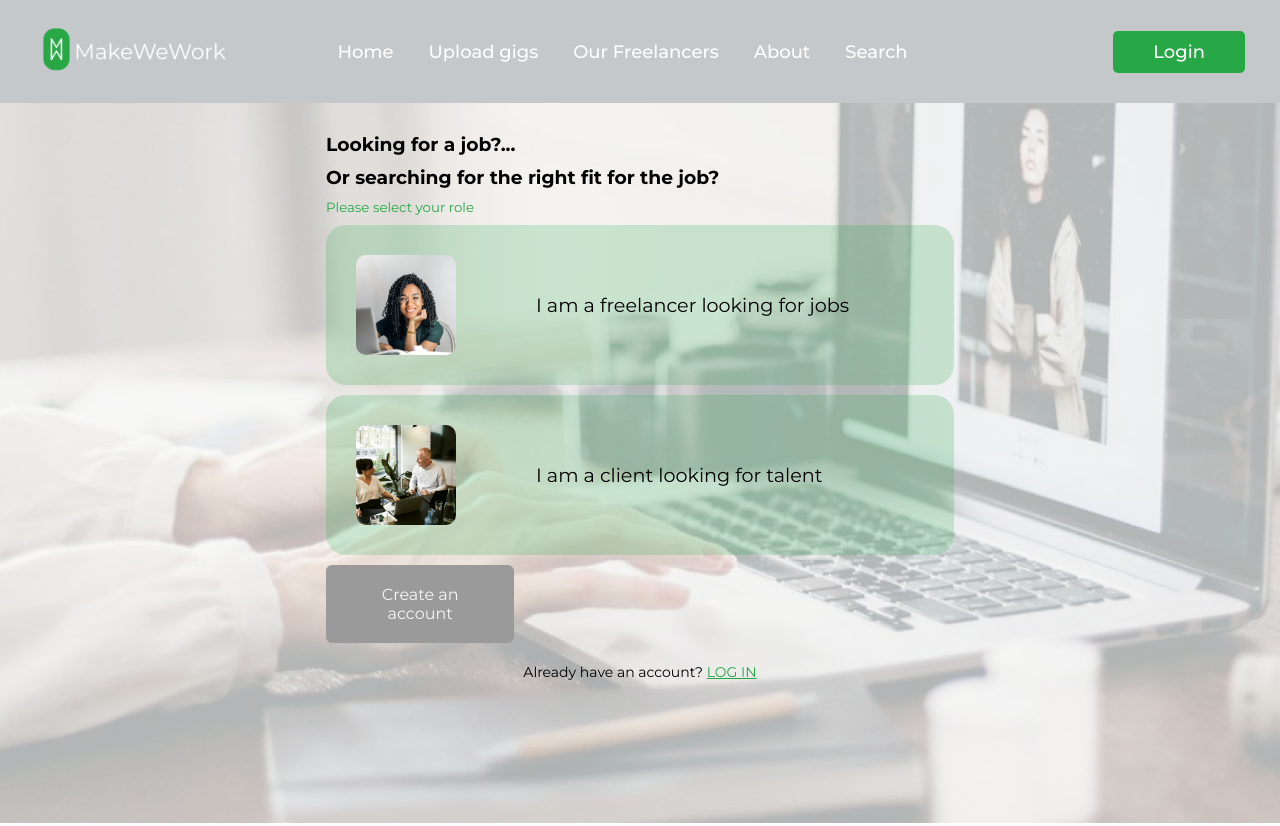
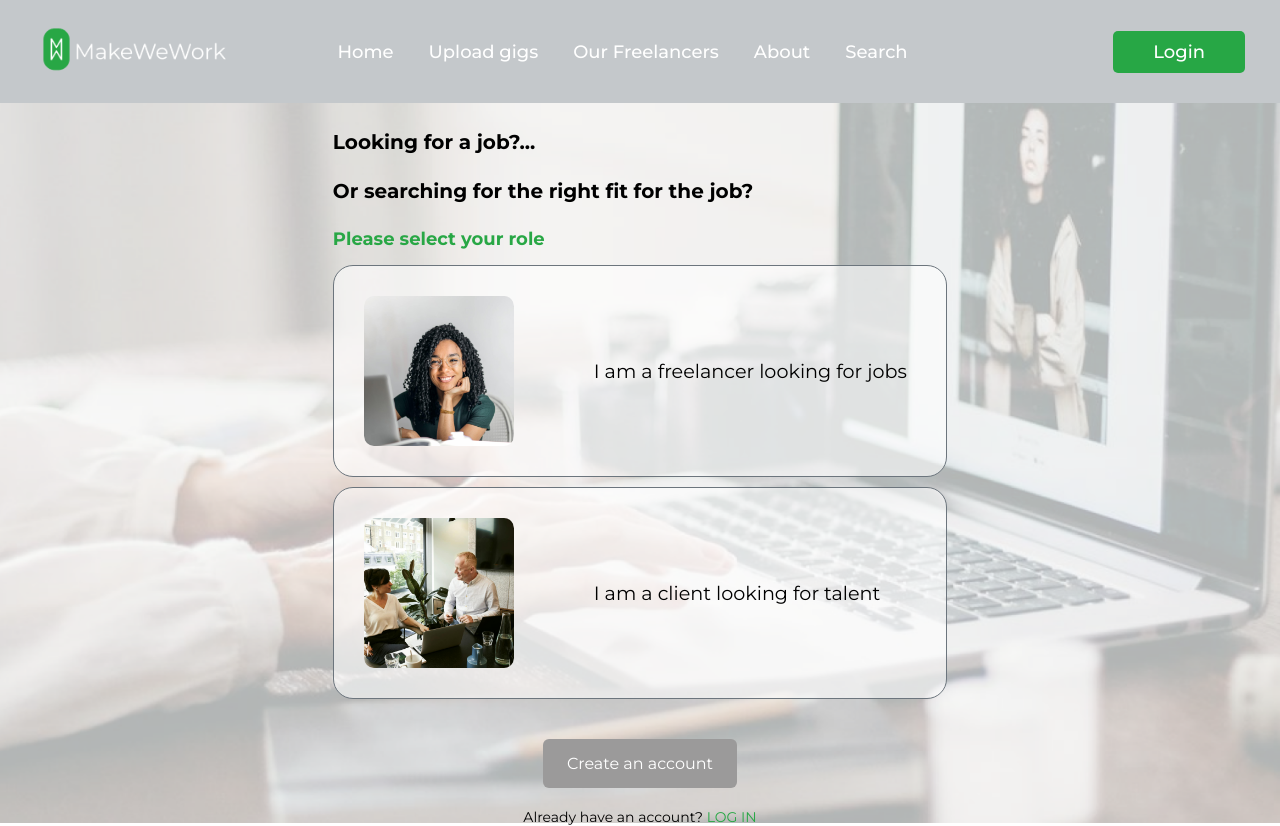
Before and after one commit to MakeWework/MakeWework, a React (Vite) app: page /sign_up in a window 1280 px wide. Built offline with nearby package versions, Linux system fonts and the light colour scheme.

Commit message:
sign up modifications

```diff
--- a/src/App.css
+++ b/src/App.css
@@ -282,97 +282,77 @@ hr {
   }
 }
 
-
-
 /* Sign Up for different User types */
 
-#signup
-{
+#signup {
   background-image: url(./assets/Signup_default.png);
-
   background-repeat: no-repeat;
   background-size: cover;
   background-position: center;
-
   width: 100%;
-
   display: flex;
   justify-content: center;
 }
 
-#signup-container
-{
+#signup-container {
   width: 60%;
   height: 90vh;
-
-      padding:0px 70px 0px 70px ;
+  display: flex;
+  justify-content: center;
+  align-items: center;
 }
 
-#usertype
-{
+#usertype {
   display: flex;
   flex-direction: column;
-
   padding-top: 30px;
+  width: 80%;
 }
 
-#usertype h3
-{
-      margin-bottom: 10px;
+#usertype h3 {
+  margin-bottom: 25px;
+  font-size: 20px;
 }
 
-#role
-{
+#role {
   font-size: smaller;
-      color: #28A745;
-
-      margin-bottom: 10px;
+  color: #28a745;
+  font-size: 18px;
+  margin-bottom: 15px;
+  font-weight: 700;
 }
 
-
 /* Cards for both user types */
-#freelancercard, #clientcard
-{
+#freelancercard,
+#clientcard {
   display: flex;
   align-items: center;
-
   padding: 30px;
-
-      background-color: #28a74636;
+  border: 1px solid #6c757d;
   border-radius: 20px;
-
   width: 100%;
   height: 200%;
-
   margin-bottom: 10px;
-
   font-size: larger;
   cursor: pointer;
-
 }
 
-#freelancerPic
-{
-      width: 100px;
-      height: 100px;
+#freelancerPic {
+  width: 150px;
+  height: 150px;
   margin-right: 80px;
-
   border-radius: 10px;
-
   background-image: url(./assets/freelancer_Pic.png);
   background-repeat: no-repeat;
   background-size: cover;
   background-position: center;
 }
 
-#clientPic
-{
-      width: 100px;
-      height: 100px;
+#clientPic {
+  width: 150px;
+  height: 150px;
   margin-right: 80px;
-
   border-radius: 10px;
-
   background-image: url(./assets/clientPic.png);
   background-repeat: no-repeat;
   background-size: cover;
@@ -382,218 +362,157 @@ hr {
 /* Card Animations*/
 
 #freelancercard:hover,
-#freelancercard:focus-visible
-{
-      border: 2px solid;
-      border-color: #28A745B2;
+#freelancercard:focus-visible,
+#clientcard:hover,
+#clientcard:focus-visible {
+  border: 1px solid #28a745b2;
 }
 
-#clientcard:hover,
-#clientcard:focus-visible
-{
-      border: 2px solid;
-      border-color: #28A745B2;
+/* Create Account button */
+#createacct {
+  align-self: center;
+  border: none;
+  border-radius: 6px;
+  margin-bottom: 20px;
+  padding: 15px 24px 15px 24px;
+  background-color: rgb(155, 154, 154);
+  font-size: medium;
+  color: #fff;
+}
+.create-btn {
+  display: flex;
+  justify-content: center;
+  margin-top: 30px;
 }
 
-
-          /* Create Account button */
-
-
-
-
-#createacct
-{
-      width: 30%;
-      align-self: center;
-
-      border: none;
-      border-radius: 6px;
-
-      margin-bottom: 20px;
-
-      padding: 20px 24px 20px 24px;
-
-      background-color: rgb(155, 154, 154);
-
-      font-size: medium;
-      color: whitesmoke;
-
-      cursor: pointer;
-
-      box-shadow:
-      100px 100px 80px rgba(0, 0, 0, 0.06);
-
-      position: relative;
-
-      overflow: hidden;
+#createacct:hover,
+#createacct:focus-visible {
+  background-color: #4caf50;
+  color: #fff;
 }
 
-
-
-#createacct:hover,
-#createacct:focus-visible
-{
-      background-color: #28A745B2;
-
-      color: whitesmoke;
-      border-color: whitesmoke;
-      border: 1px solid;
-}
-
-
-
-#have-acct
-{
+#have-acct {
   font-size: 14px;
   align-self: center;
 }
 
-#usertype a
-{
-      color: #28A745;
+#usertype a {
+  color: #28a745;
 }
 
 /* Create Account Page */
-
-#create-acct-container
-{
+#create-acct-container {
   width: 100%;
   height: 100vh;
-
   display: flex;
   flex-direction: column;
   align-items: center;
-
   padding: 20px 200px 30px 200px;
 }
 
-#create-acct-form
-{
+#create-acct-form {
   width: 60%;
-
   display: flex;
   flex-direction: column;
   align-items: center;
 }
 
-#google-signup
-{
+#google-signup {
   width: 70%;
-      background-color: #28A745;
+  background-color: #28a745;
   display: flex;
   justify-content: center;
   align-self: center;
-
   margin-top: 20px;
   margin-bottom: 20px;
-
   border-radius: 16px;
-
   padding-top: 10px;
   padding-bottom: 10px;
-
   position: relative;
-
   cursor: pointer;
 }
 
-#google-icon
-{
+#google-icon {
   position: absolute;
   left: 80px;
   top: 40%;
   transform: translateY(-20%);
 }
 
-#name, #email, #password, #confirm-pass, #phone
-{
+#name,
+#email,
+#password,
+#confirm-pass,
+#phone {
   width: 100%;
-
   margin-top: 10px;
-
 }
 
-#name
-{
+#name {
   display: flex;
-      justify-content:space-between;
+  justify-content: space-between;
 }
 
-#name input
-{
+#name input {
   width: 40%;
   padding: 10px 45px 10px 10px;
 }
 
-#email input
-{
+#email input {
   width: 100%;
   padding: 10px 45px 10px 10px;
 }
 
-#password input
-{
+#password input {
   width: 100%;
   padding: 10px 45px 10px 10px;
 }
 
-#confirm-pass input
-{
+#confirm-pass input {
   width: 100%;
   padding: 10px 45px 10px 10px;
 }
 
-#phone input
-{
+#phone input {
   width: 100%;
   padding: 10px 45px 10px 10px;
 }
 
-#promotional-email, #acknowledgement
-{
+#promotional-email,
+#acknowledgement {
   width: 100%;
-
   margin-top: 10px;
   display: flex;
   align-items: center;
-
   padding-right: 200px;
-
   font-size: 12px;
 }
 
-#promotional-email label input
-{
+#promotional-email label input {
   accent-color: rgb(115, 233, 115);
   margin-right: 40px;
 }
 
-#acknowledgement label input
-{
+#acknowledgement label input {
   accent-color: rgb(115, 233, 115);
   margin-right: 40px;
 }
 
-#create-acct-form button
-{
+#create-acct-form button {
   border-style: none;
   border-radius: 14px;
-      background-color: #B8B8B8;
+  background-color: #b8b8b8;
   margin-top: 20px;
   padding: 10px 30px 10px 30px;
-
   color: whitesmoke;
-
   cursor: pointer;
 }
 
-#create-acct-form p
-{
+#create-acct-form p {
   margin-top: 10px;
   font-size: 12px;
 }
 
-#create-acct-form a
-{
-      color: #28A745;
+#create-acct-form a {
+  color: #28a745;
 }
--- a/src/index.css
+++ b/src/index.css
@@ -8,5 +8,4 @@
 }
 button:hover {
   cursor: pointer;
-  opacity: 0.8;
 }
--- a/src/pages/Create_acct.jsx
+++ b/src/pages/Create_acct.jsx
@@ -4,13 +4,10 @@ import Navbar from "../components/Navbar";
 function CreateAcct() {
   return (
     <div>
-            <Navbar/>
+      <Navbar />
 
       <div id="create-acct-container">
-
-
         <div id="create-acct-form">
-
           <div id="google-signup">
             <FcGoogle id="google-icon" />
             Continue with Google
@@ -28,7 +25,10 @@ function CreateAcct() {
           </div>
 
           <div id="password">
-                    <input type="Password" placeholder="Password (8 or more characters)"></input>
+            <input
+              type="Password"
+              placeholder="Password (8 or more characters)"
+            ></input>
           </div>
 
           <div id="confirm-pass">
@@ -39,34 +39,31 @@ function CreateAcct() {
             <input type="text" placeholder="+234 000 0000 000"></input>
           </div>
 
-
-
           <div id="promotional-email">
-
-                    <label><input type="checkbox"/></label>
+            <label>
+              <input type="checkbox" />
+            </label>
             <p>Send me promotional emails and tips on how to find talent</p>
-
           </div>
 
           <div id="acknowledgement">
-
-                    <label><input type="checkbox"/></label>
-                    <p>I acknowledge and agree to MakeWeWork terms of use, user agreement, and privacy policies.</p>
-
+            <label>
+              <input type="checkbox" />
+            </label>
+            <p>
+              I acknowledge and agree to MakeWeWork terms of use, user
+              agreement, and privacy policies.
+            </p>
           </div>
 
           <button type="submit">Sign Up</button>
 
-                <p>Looking for work? <a href="/">Join as a talent.</a></p>
-
-
-            </div>
-
-
-
+          <p>
+            Looking for work? <a href="/">Join as a talent.</a>
+          </p>
         </div>
       </div>
-
+    </div>
   );
 }
 
--- a/src/pages/Signup.jsx
+++ b/src/pages/Signup.jsx
@@ -1,73 +1,79 @@
-import {useState} from "react";
+import { useState } from "react";
 import Navbar from "../components/Navbar";
 import { Link } from "react-router-dom";
 function SignUp() {
+  const cardOriginalColor = "rgba(255, 255, 255, 0.6)";
+  const cardClicked = "rgba(40, 167, 70, 0.6)";
 
-  const [freelancerColor, setFreelancerColor] = useState('#28a74636');
-  const [clientColor, setClientColor]= useState('#28a74636');
+  const [freelancerColor, setFreelancerColor] = useState(cardOriginalColor);
+  const [clientColor, setClientColor] = useState(cardOriginalColor);
 
   const handleFreelancerClick = () => {
-    setFreelancerColor(freelancerColor === '#28a74636' ? '#28a746' : '#28a74636');
-    setClientColor('#28a74636');
+    setFreelancerColor(
+      freelancerColor === cardOriginalColor ? cardClicked : cardOriginalColor
+    );
+    setClientColor(cardOriginalColor);
   };
   const handleClientClick = () => {
-    setClientColor(clientColor === '#28a74636' ? '#28a746' : '#28a74636');
-    setFreelancerColor('#28a74636');
+    setClientColor(
+      clientColor === cardOriginalColor ? cardClicked : cardOriginalColor
+    );
+    setFreelancerColor(cardOriginalColor);
   };
 
   return (
-      <div>
-        <Navbar/>
-        <div id="signup">
-
+    <>
+      <Navbar />
+      <section id="signup">
         <div id="signup-container">
-            <div id= "usertype">
-
+          <div id="usertype">
             <h3>Looking for a job?...</h3>
 
             <h3> Or searching for the right fit for the job?</h3>
 
             <p id="role">Please select your role</p>
 
-              <div id= "freelancercard" style={{ backgroundColor: freelancerColor }} onClick={handleFreelancerClick}>
+            {/* Freelancer card */}
+            <div
+              id="freelancercard"
+              style={{
+                backgroundColor: freelancerColor,
+              }}
+              onClick={handleFreelancerClick}
+            >
+              <div id="freelancerPic"></div>
 
-                    <div id= "freelancerPic">
-
+              <p>I am a freelancer looking for jobs</p>
             </div>
 
-                    <p>I am a freelancer looking for jobs</p>
+            {/* Client Card */}
+            <div
+              id="clientcard"
+              style={{
+                backgroundColor: clientColor,
+              }}
+              onClick={handleClientClick}
+            >
+              <div id="clientPic"></div>
 
+              <p>I am a client looking for talent</p>
+            </div>
+            <div className="create-btn">
+              <Link to="/create_acct">
+                <button id="createacct">Create an account</button>
+              </Link>
             </div>
 
-              <div id= "clientcard" style={{ backgroundColor: clientColor }} onClick={handleClientClick}>
-
-                    <div id= "clientPic"></div>
-
-                    <p>I am a client looking for talent</p>
-
-              </div>
-
-              <Link to= "/create_acct"><button id= "createacct">Create an account</button></Link>
-
-
-
-
-
-
-
-              <p id="have-acct">Already have an account? <a href="/">LOG IN</a></p>
-
-            </div>
-
-          </div>
-
-
-
-
-
+            <p id="have-acct">
+              Already have an account?{" "}
+              <Link to="/login" className="Link">
+                LOG IN
+              </Link>
+            </p>
           </div>
         </div>
-
+      </section>
+    </>
   );
 }
 
```
Lines whose indentation alone changed are shown as unchanged.
